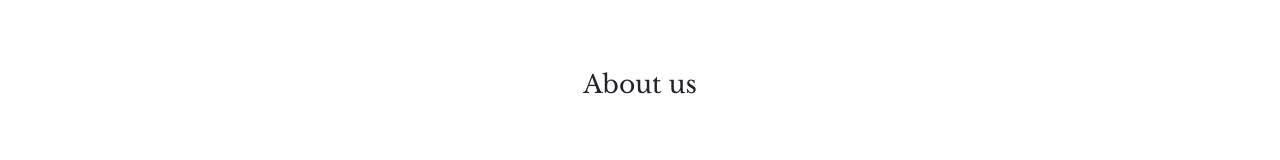
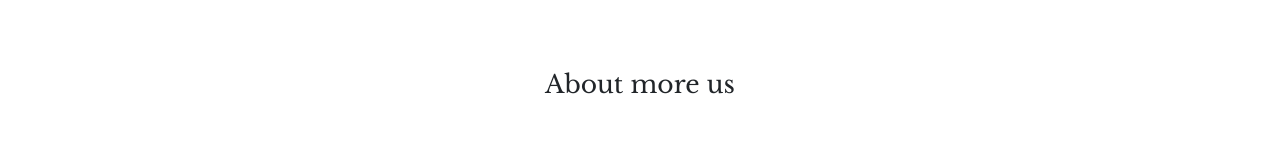
Before and after one commit to arjunsingh2211/BCL, a React (Create React App) app: page /about-us in a window 1280 px wide. Shown: the part 167-327 px from the top of the page. Built offline with nearby package versions, Linux system fonts and the light colour scheme; a web font is replaced by a local one.

Commit message:
for check

```diff
--- a/src/components/AboutUs.js
+++ b/src/components/AboutUs.js
@@ -4,7 +4,7 @@ export default function AboutUs() {
 
   return (
     <div>
-       <h1 className='heading2'>About us</h1>
+       <h1 className='heading2'>About more us</h1>
 
 <div className="container">
     <div className="row justify-content-center g-4">
```
